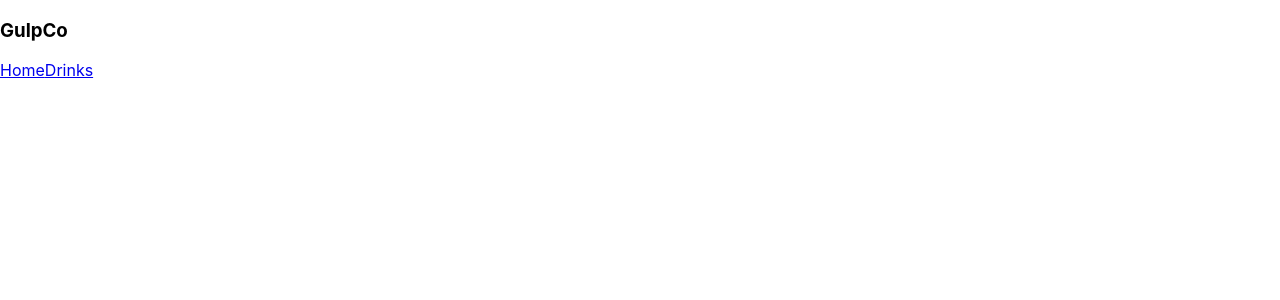
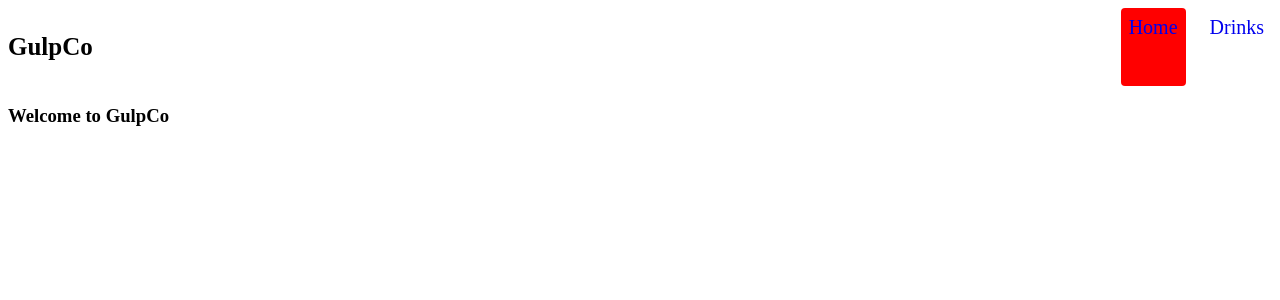
Before and after one commit to Element2804/Beverage-Store, a React (Create React App) app in the folder client/: page / in a window 1280 px wide. Shown: the top 300 px of the page. Built offline with nearby package versions, Linux system fonts and the light colour scheme.

Commit message:
fixed route

```diff
--- a/client/src/App.js
+++ b/client/src/App.js
@@ -10,7 +10,7 @@ const router = createBrowserRouter(
   createRoutesFromElements(
 
 <Route path="/" element={<NavTabs/>} >
-  <Route path="home" element={<Home/>}/>
+  <Route index element={<Home/>}/>
   <Route path="drinks" element={<Drinks/>}/>
 
   </Route>
--- a/client/src/index.css
+++ b/client/src/index.css
@@ -1,13 +1,26 @@
-body {
-  margin: 0;
-  font-family: -apple-system, BlinkMacSystemFont, 'Segoe UI', 'Roboto', 'Oxygen',
-    'Ubuntu', 'Cantarell', 'Fira Sans', 'Droid Sans', 'Helvetica Neue',
-    sans-serif;
-  -webkit-font-smoothing: antialiased;
-  -moz-osx-font-smoothing: grayscale;
+:root {
+  --primary: red;
+  --secondary: green;
 }
 
-code {
-  font-family: source-code-pro, Menlo, Monaco, Consolas, 'Courier New',
-    monospace;
+header nav {
+  display: flex;
+  gap: 16px;
+  justify-content: end;
+ }
+
+header nav h1 {
+  font-size: 25px;
+  margin-right: auto;
+  }
+
+header nav a{
+  font-size: 20px;
+  text-decoration: none;
+  padding: 8px;
+  border-radius: 4px;
 }
+
+header nav a.active {
+  background: var(--primary);
+}
--- a/client/src/pages/Home.js
+++ b/client/src/pages/Home.js
@@ -3,7 +3,7 @@ import React from "react";
 const Home = () => {
     return (
         <section>
-            <h1>Welcome to GulpCo</h1>
+                <h1>Welcome to GulpCo</h1>
         </section>
       );
 }
```
